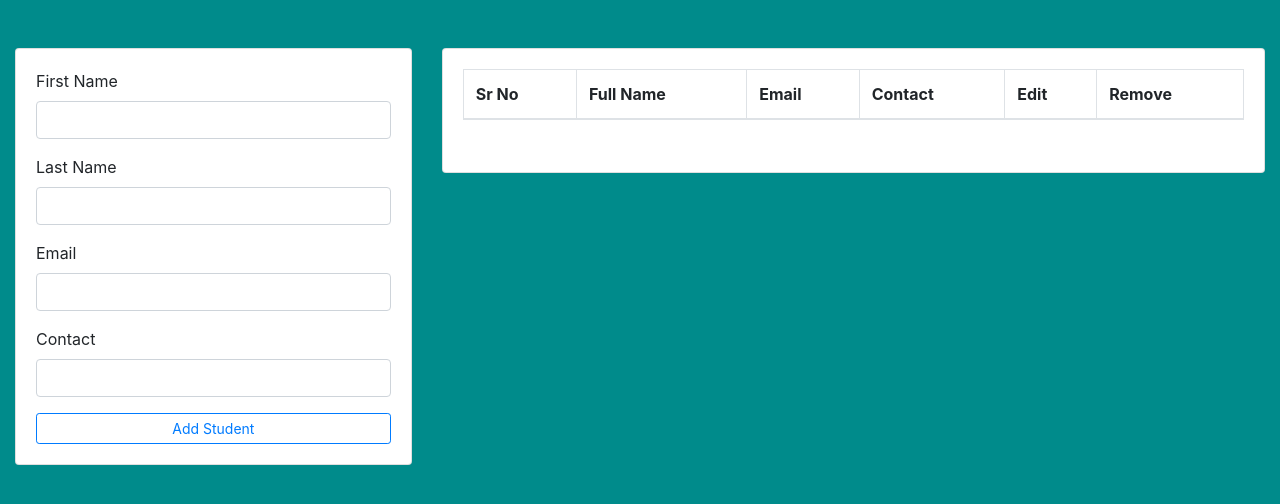
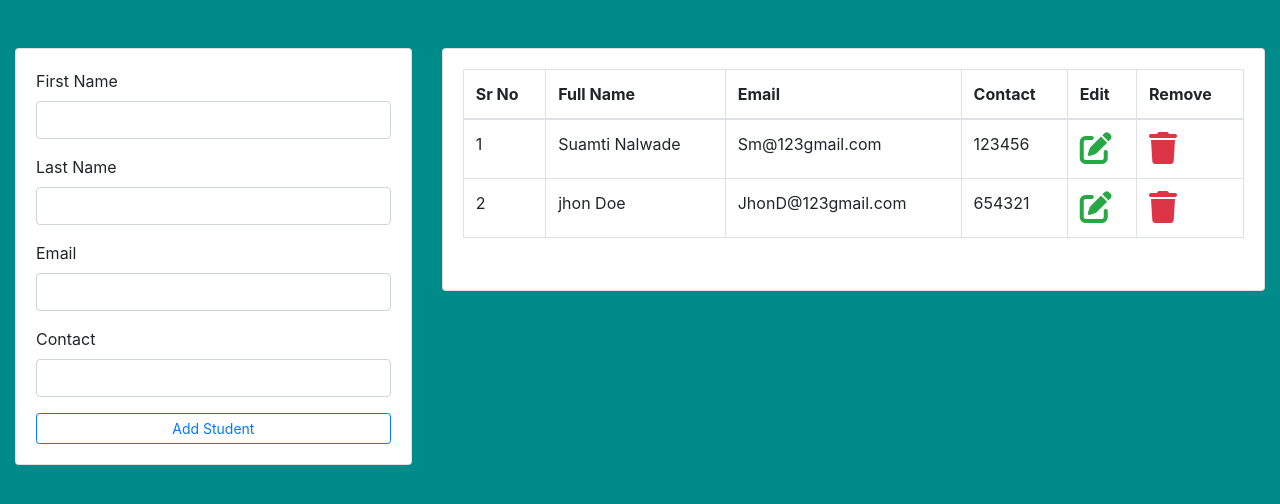
Before and after one commit to nalwadesumati/StudentTodo_Task, a plain HTML site: page index.html in a window 1280 px wide. Drawn offline with nearby package versions, Linux system fonts and the light colour scheme; files that its build step writes are made by us from their sources.

Commit message:
Update index.html

```diff
--- a/index.html
+++ b/index.html
@@ -15,7 +15,7 @@
 
     <title>Document</title>
 
-    <link rel="stylesheet" href="./assets/css/style.css">
+    <link rel="stylesheet" href="./style.css">
 </head>
 
 <body>
@@ -91,7 +91,7 @@
 
 
     </div>
-    <script src="./assets/js/app.js"></script>
+    <script src="./app.js"></script>
 
 
 
@@ -100,4 +100,5 @@
 
 </body>
 
+
 </html>
```
